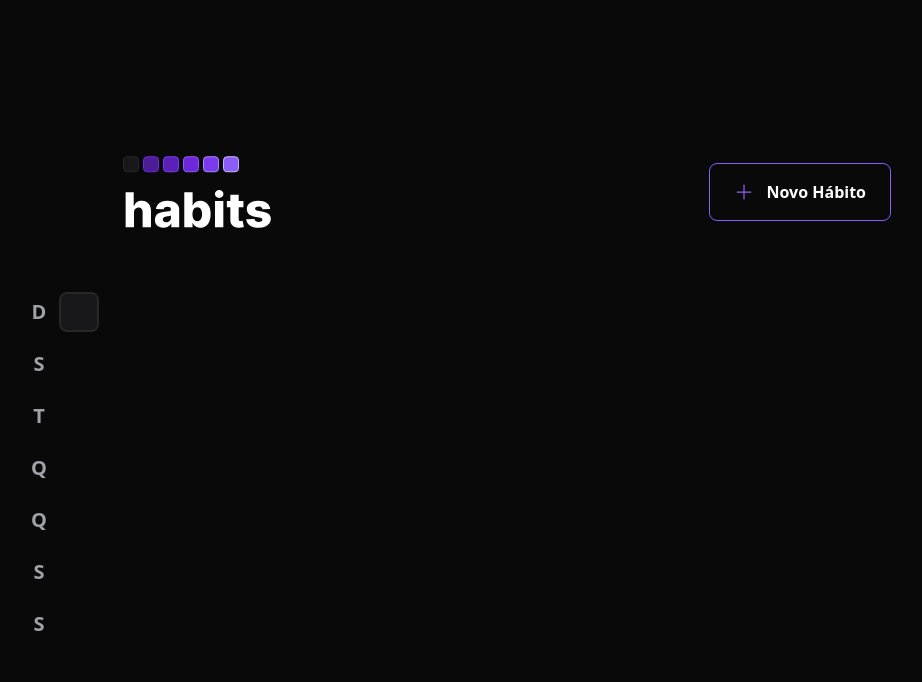
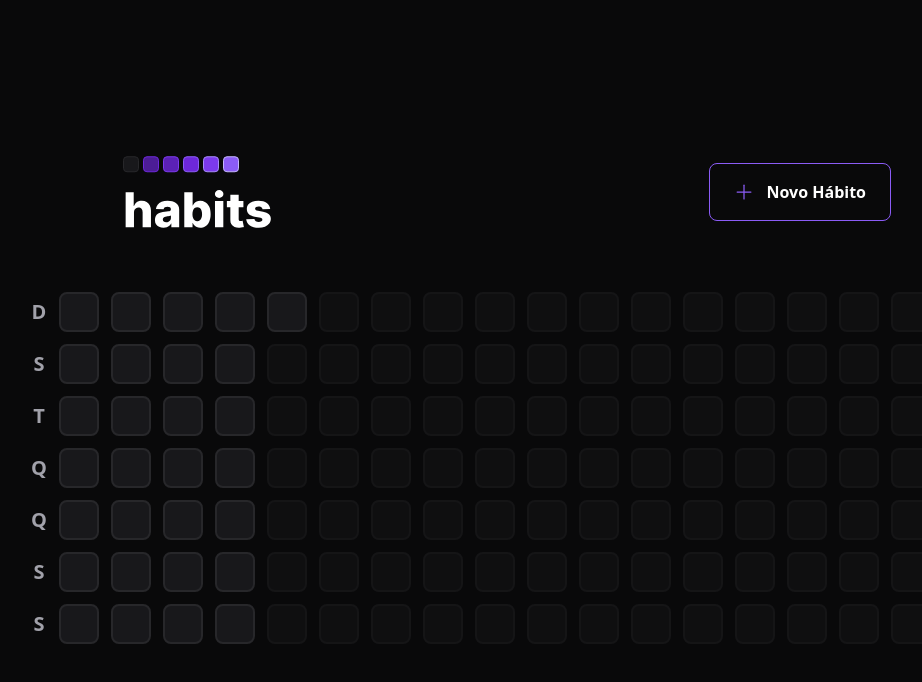
Before and after one commit to iceheadb/dayHabitsApp, a React (Vite) app in the folder web/: page / in a window 1280 px wide. Shown: the top 682 px of the page, without its empty margins (133-1055 px from the left). Built offline with nearby package versions, Linux system fonts and the light colour scheme.

Commit message:
summary tables instaled

```diff
--- a/web/package.json
+++ b/web/package.json
@@ -9,6 +9,7 @@
     "preview": "vite preview"
   },
   "dependencies": {
+    "dayjs": "^1.11.7",
     "phosphor-react": "^1.4.1",
     "react": "^18.2.0",
     "react-dom": "^18.2.0"
--- a/web/src/components/Habit.tsx
+++ /dev/null
@@ -1,11 +0,0 @@
-interface HabitProps {
-    completed: number
-}
-
-export function Habit(props: HabitProps) {
-    return (
-        <div className='bg-zinc-300 w-10 h-10 text-white rounded m-2 flex itens-center justify-center'>
-            {props.completed}
-        </div>
-    )
-}
--- /dev/null
+++ b/web/src/components/HabitDay.tsx
@@ -0,0 +1,9 @@
+/*interface HabitDayProps {
+    completed: number
+}props: HabitProps*/
+
+export function HabitDay() {
+    return (
+        <div className="w-10 h-10 bg-zinc-900 border-2 border-zinc-800 rounded-lg"></div>
+    )
+}
--- a/web/src/components/SummaryTable.tsx
+++ b/web/src/components/SummaryTable.tsx
@@ -1,3 +1,6 @@
+import { generateDatesFromYearBeginning } from "../utils/generate-dates-from-year-beginning"
+import { HabitDay } from "./HabitDay"
+
 const weekDays = [
     'D',
     'S',
@@ -7,6 +10,11 @@
     'S',
     'S',
 ]
+
+const summaryDates = generateDatesFromYearBeginning()
+
+const minimumSummaryDatesSize = 18 * 7 // 18 weekes
+const amountOfDaysToFill = minimumSummaryDatesSize - summaryDates.length
 
 export function SummaryTable() {
     return (
@@ -25,9 +33,19 @@
             </div>
 
             <div className="grid grid-rows-7 grid-flow-col gap-3">
-                <div className="w-10 h-10 bg-zinc-900 border-2 border-zinc-800 rounded-lg"></div>
+                {summaryDates.map(date => {
+                    return <HabitDay key={date.toString()}/>
+                })}
+
+                {amountOfDaysToFill > 0 && Array.from({ length: amountOfDaysToFill }).map((_, i) => {
+                    return (
+                        <div
+                            key={i}
+                            className="w-10 h10 bg-zinc-900 border-2 border-zinc-800 rounded-lg opacity-40 cursor-not-allowed"
+                        />
+                    )
+                })}
             </div>
-
         </div>
     )
 }
--- /dev/null
+++ b/web/src/utils/generate-dates-from-year-beginning.ts
@@ -0,0 +1,16 @@
+import dayjs from "dayjs";
+
+export function generateDatesFromYearBeginning() {
+    const firstDayOfTheYear = dayjs().startOf('year')
+    const today = new Date()
+
+    const dates = []
+    let compareDate = firstDayOfTheYear
+
+    while (compareDate.isBefore(today)) {
+        dates.push(compareDate.toDate())
+        compareDate = compareDate.add(1, 'day')
+    }
+
+    return dates
+}
```
Also changed, not shown: 1 other file (tests, documents, lock files or other folders).
